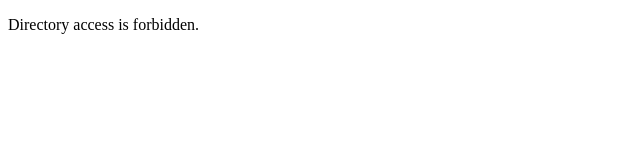
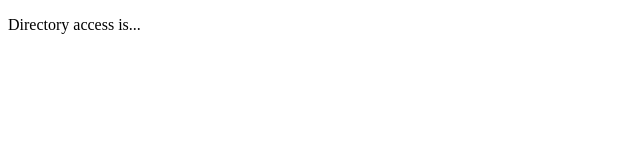
Before and after one commit to CassianeVargas/Tutorial_Github, a plain HTML site: page index.html in a window 1280 px wide. Shown: the full height of the page, 0-640 px from the left. Drawn offline with Linux system fonts and the light colour scheme.

Commit message:
codigo modificado

```diff
--- a/index.html
+++ b/index.html
@@ -5,7 +5,7 @@
 </head>
 <body>
 
-<p>Directory access is forbidden.</p>
+<p>Directory access is...</p>
 
 </body>
 </html>
```
